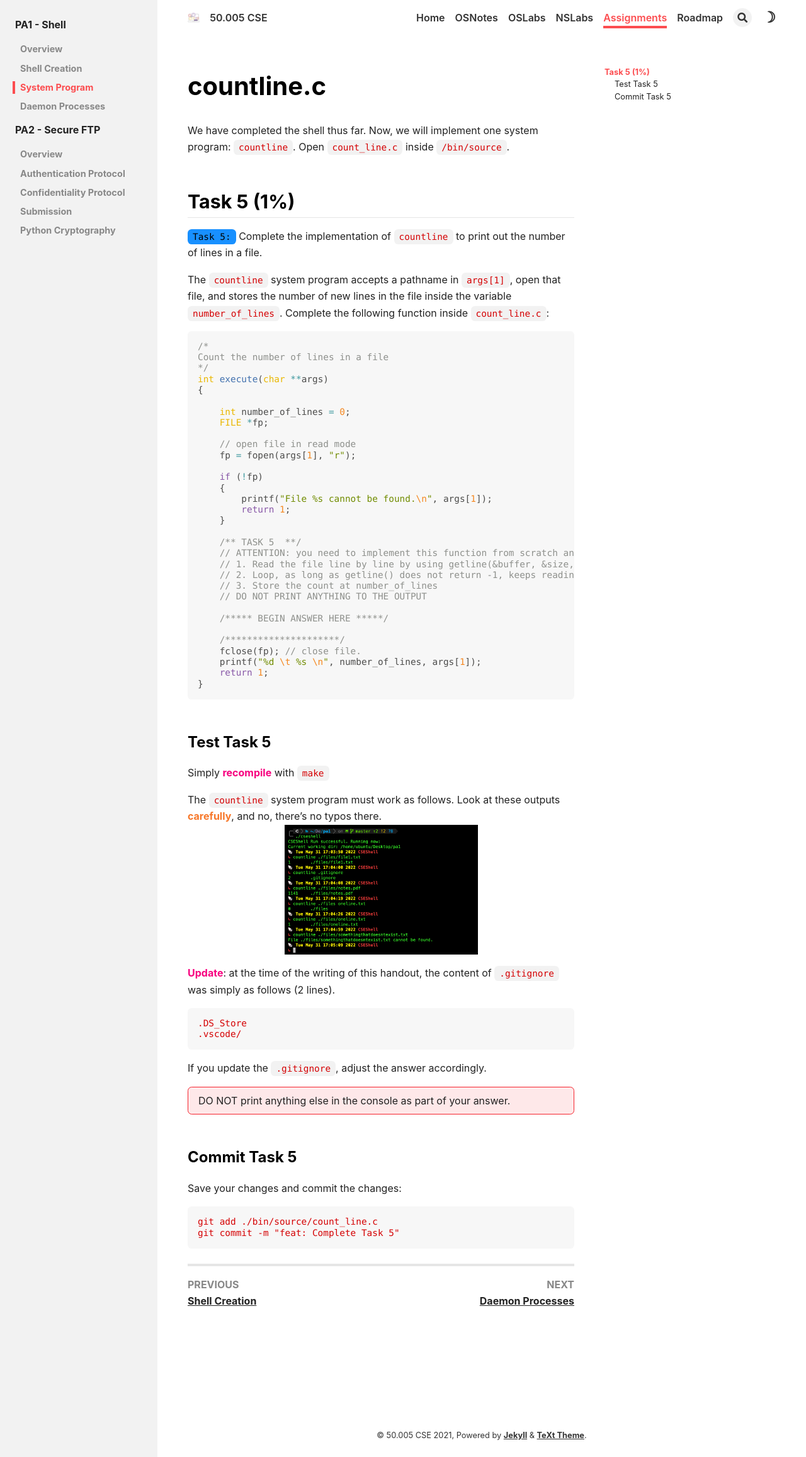
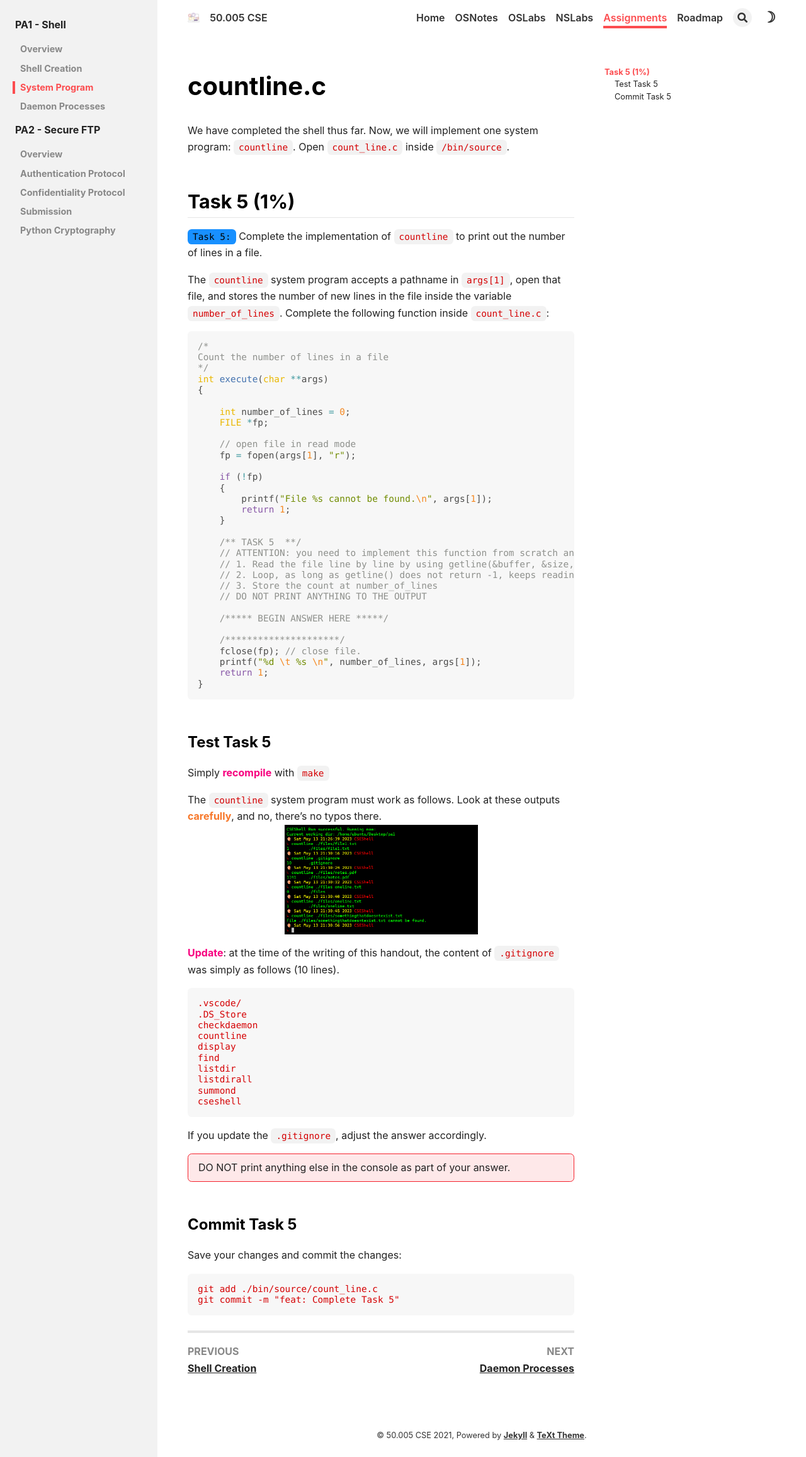
Before and after one commit to natalieagus/50005-2023, a Jekyll site: the page built from _assignments/pa1_3_sysprogs.md, in a window 1280 px wide. Shown: the whole page at 63% size. Built offline with Jekyll 4.4.1, drawn with Linux system fonts in a browser that asks for light colours; nearby versions of some CDN libraries.

Commit message:
fix: update screenshot for countline in pa1

````diff
--- a/_assignments/pa1_3_sysprogs.md
+++ b/_assignments/pa1_3_sysprogs.md
@@ -60,10 +60,18 @@ Simply <span style="color:#f7007f;"><b>recompile</b></span> with `make`
 The `countline` system program must work as follows. Look at these outputs <span style="color:#f77729;"><b>carefully</b></span>, and no, there's no typos there.
 <img src="/50005/assets/images/pa1/7.png"  class="center_fifty"/>
 
-<span style="color:#f7007f;"><b>Update</b></span>: at the time of the writing of this handout, the content of `.gitignore` was simply as follows (2 lines).
+<span style="color:#f7007f;"><b>Update</b></span>: at the time of the writing of this handout, the content of `.gitignore` was simply as follows (10 lines).
 ```
+.vscode/
 .DS_Store
-.vscode/
+checkdaemon
+countline
+display
+find
+listdir
+listdirall
+summond
+cseshell
 ```
 If you update the `.gitignore`, adjust the answer accordingly.
 
````
Also changed, not shown: assets/images/pa1/7.png.
